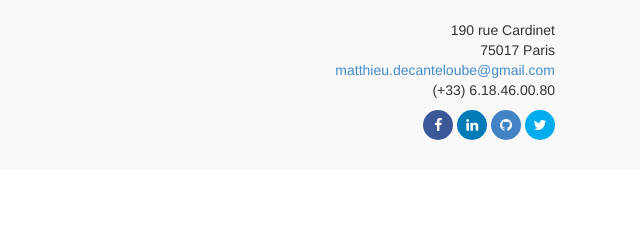
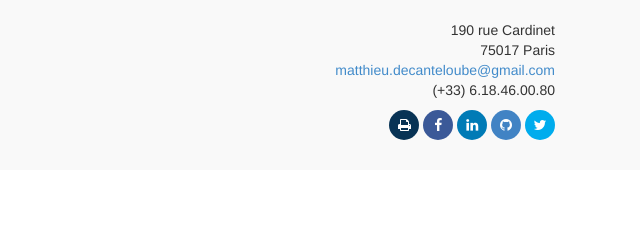
Before and after one commit to matts2cant/matts2cant.github.io, a website: page index.html in a window 1280 px wide. Shown: the top 240 px of the page, 640-1280 px from the left. Drawn offline with nearby package versions, Linux system fonts and the light colour scheme.

Commit message:
Add print link

```diff
--- a/index.html
+++ b/index.html
@@ -30,6 +30,7 @@
                         (+33) 6.18.46.00.80
                     </p>
                     <p class="social">
+                        <a class="print" href="javascript:window.print();"><i class="fa fa-print"></i></a>
                         <a class="facebook" href="http://www.facebook.com/matts2cant"><i class="fa fa-facebook"></i></a>
                         <a class="linkedin" href="http://www.linkedin.com/profile/view?id=121844296"><i class="fa fa-linkedin"></i></a>
                         <a class="github" href="https://github.com/matts2cant"><i class="fa fa-github"></i></a>
--- a/less/style.less
+++ b/less/style.less
@@ -49,6 +49,10 @@ header {
                 color: #fff;
                 text-align: center;
 
+                &.print {
+                    background-color: #07355F;
+                }
+
                 &.facebook {
                     background-color: #3b5998;
                 }
@@ -57,12 +61,12 @@ header {
                     background-color: #4183C4;
                 }
 
+                &.linkedin {
+                    background-color: #007bb6;
+                }
+
                 &.twitter {
                     background-color: #00aced;
-                }
-
-                &.linkedin {
-                    background-color: #007bb6;
                 }
             }
         }
```
Also changed, not shown: css/main.css.
